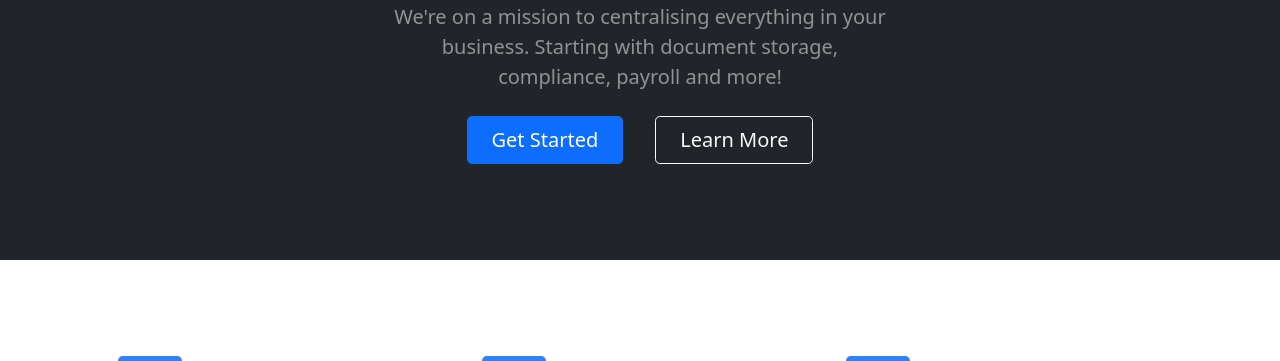
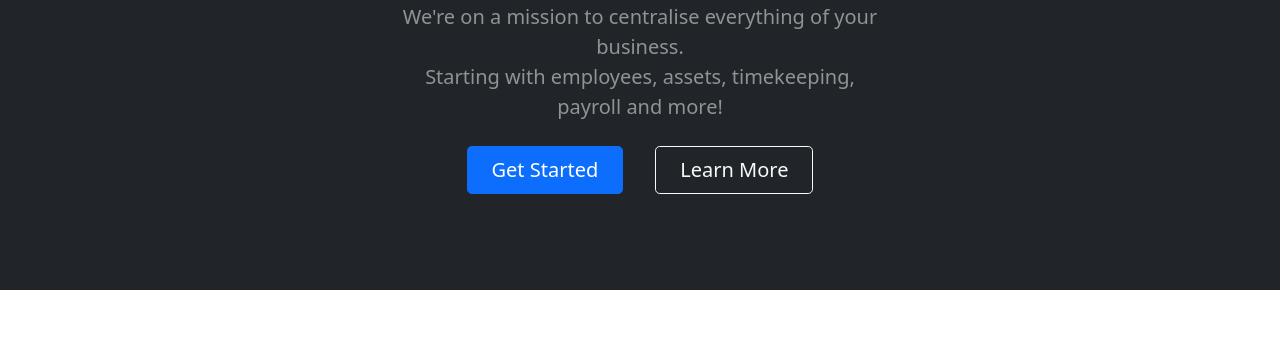
Before and after one commit to EscGoatZA/EscGoatZA.github.io, a plain HTML site: page index.html in a window 1280 px wide. Shown: the part 388-749 px from the top of the page. Drawn offline with nearby package versions, Linux system fonts and the light colour scheme.

Commit message:
Minor UI adjustments

```diff
--- a/index.html
+++ b/index.html
@@ -37,7 +37,7 @@
                     <div class="col-lg-6">
                         <div class="text-center my-5">
                             <h1 class="display-5 fw-bolder text-white mb-2">Central Data Information Management System.</h1>
-                            <p class="lead text-white-50 mb-4">We're on a mission to centralising everything in your business. Starting with document storage, compliance, payroll and more!</p>
+                            <p class="lead text-white-50 mb-4">We're on a mission to centralise everything of your business. <br>Starting with employees, assets, timekeeping, payroll and more!</p>
                             <div class="d-grid gap-3 d-sm-flex justify-content-sm-center">
                                 <a class="btn btn-primary btn-lg px-4 me-sm-3" href="#features">Get Started</a>
                                 <a class="btn btn-outline-light btn-lg px-4" href="#!">Learn More</a>
```
